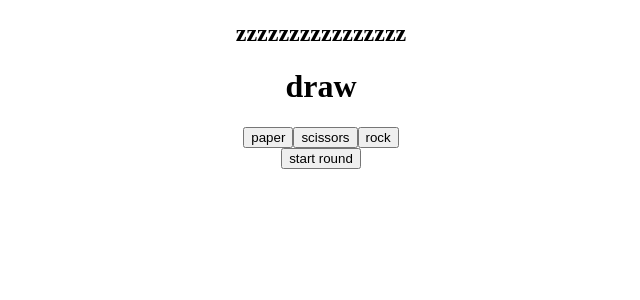
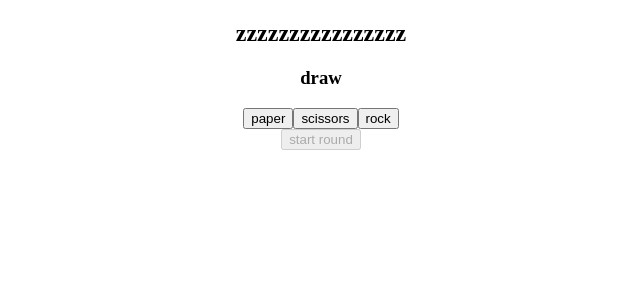
Before and after one commit to S-Bozilovic95/Amida-IT-Chalenge, a React (Create React App) app in the folder rock-paper-scissors/: page / in a window 1280 px wide. Shown: the top 300 px of the page, without its empty margins (319-959 px from the left). Built offline with nearby package versions, Linux system fonts and the light colour scheme.

Commit message:
master/add functionalities

```diff
--- a/rock-paper-scissors/src/components/PlayGround.tsx
+++ b/rock-paper-scissors/src/components/PlayGround.tsx
@@ -1,4 +1,5 @@
-import React, { useState } from 'react'
+import React, { useEffect, useState } from 'react'
+import { getEnvironmentData } from 'worker_threads';
 
 
 type PlayGroundProps = {
@@ -10,55 +11,59 @@ export const PlayGround: React.FC<PlayGroundProps> = ({}) => {
     const[pcPlay,setPcPlay]=useState<string>("");
     const[active,setActive]= useState<boolean>(true);
     const[win,setWin]= useState<string>("draw");
+    const[block,setBlock]= useState<boolean>(true);
+
 
 
     const handlePlayerChoice = (e: any)=>{
+        e.preventDefault();
+
         let arr =["papper","scissors","rock"];
         let rand =Math.floor(Math.random()*arr.length);
         setPcPlay(arr[rand]);
         setPlayer(e.target.value);
         setActive(true);
+        setBlock(false);
     }
 
 
-    const handleRound = async ()=>{
 
-        await setTimeout(()=>{
+    const handleRound = ()=>{
+        setActive(true);
+        console.log(player, "svetozar");
+        console.log(pcPlay);
+
+
+        setTimeout(()=>{
             setActive(false);
+            setBlock(true);
 
             if(player==="papper" && pcPlay==="rock"){
                 setWin("win");
-                console.log(player, 1);
             }
 
             if(player==="scissors" && pcPlay==="papper"){
                 setWin("win");
-                console.log(player, 2);
             }
 
             if(player==="rock" && pcPlay==="scissors"){
                 setWin("win");
-                console.log(player, 3);
             }
 
             if(player === pcPlay){
                 setWin("draw");
-                console.log(player, 4);
             }
 
             if(player==="rock" && pcPlay==="papper"){
                 setWin("lost");
-                console.log(player, 5);
             }
 
             if(player==="papper" && pcPlay==="scissors"){
                 setWin("lost");
-                console.log(player, 6);
             }
 
             if(player==="scissors" && pcPlay==="rock"){
                 setWin("lost");
-                console.log(player, 7);
             }
         },3000)
     }
@@ -69,14 +74,13 @@ export const PlayGround: React.FC<PlayGroundProps> = ({}) => {
         {active?<h2>zzzzzzzzzzzzzzzz</h2>:<h2>{pcPlay}</h2>}
 
             <h2>{player}</h2>
-
-            <h1>{win}</h1>
+            <h3>{win}</h3>
             <div>
                 <button value={"papper"} onClick={(e)=>handlePlayerChoice(e)}>paper</button>
                 <button value={"scissors"} onClick={(e)=>handlePlayerChoice(e)}>scissors</button>
                 <button value={"rock"} onClick={(e)=>handlePlayerChoice(e)}>rock</button>
             </div>
-            <button onClick={()=>handleRound()}>start round</button>
+            <button disabled={block?true:false} onClick={()=>handleRound()}>start round</button>
         </>
     );
 }
```
